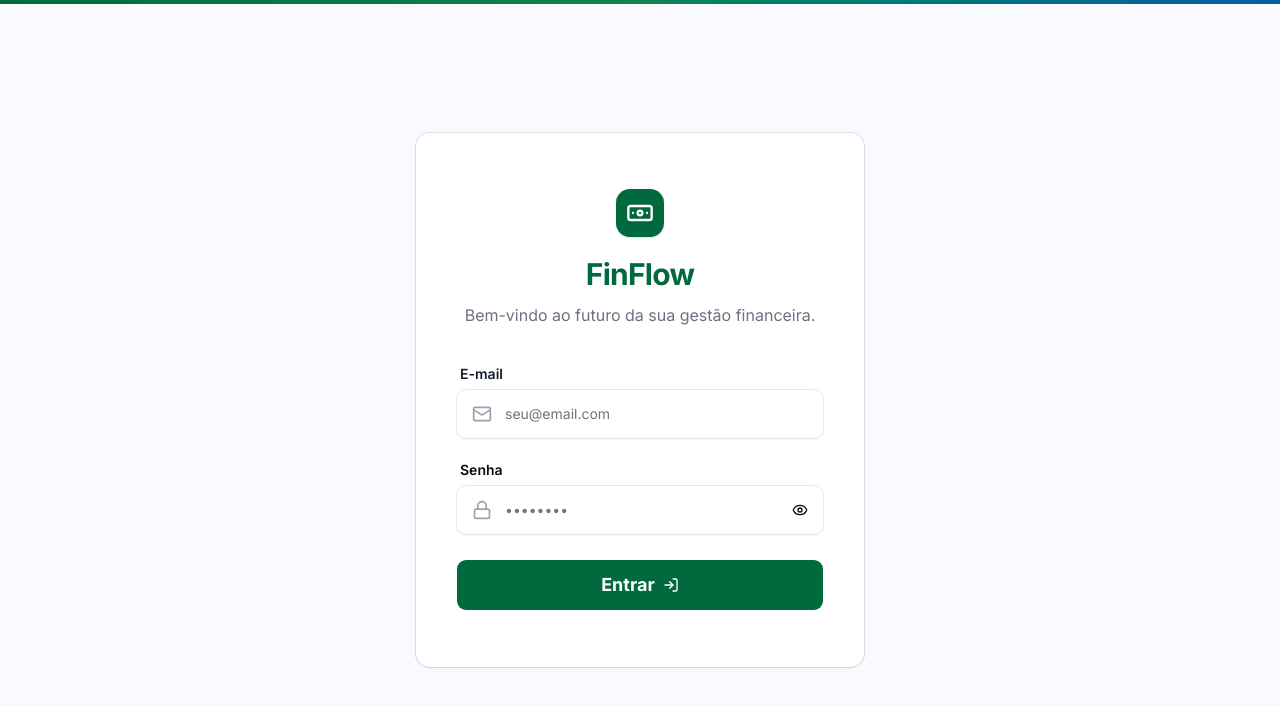
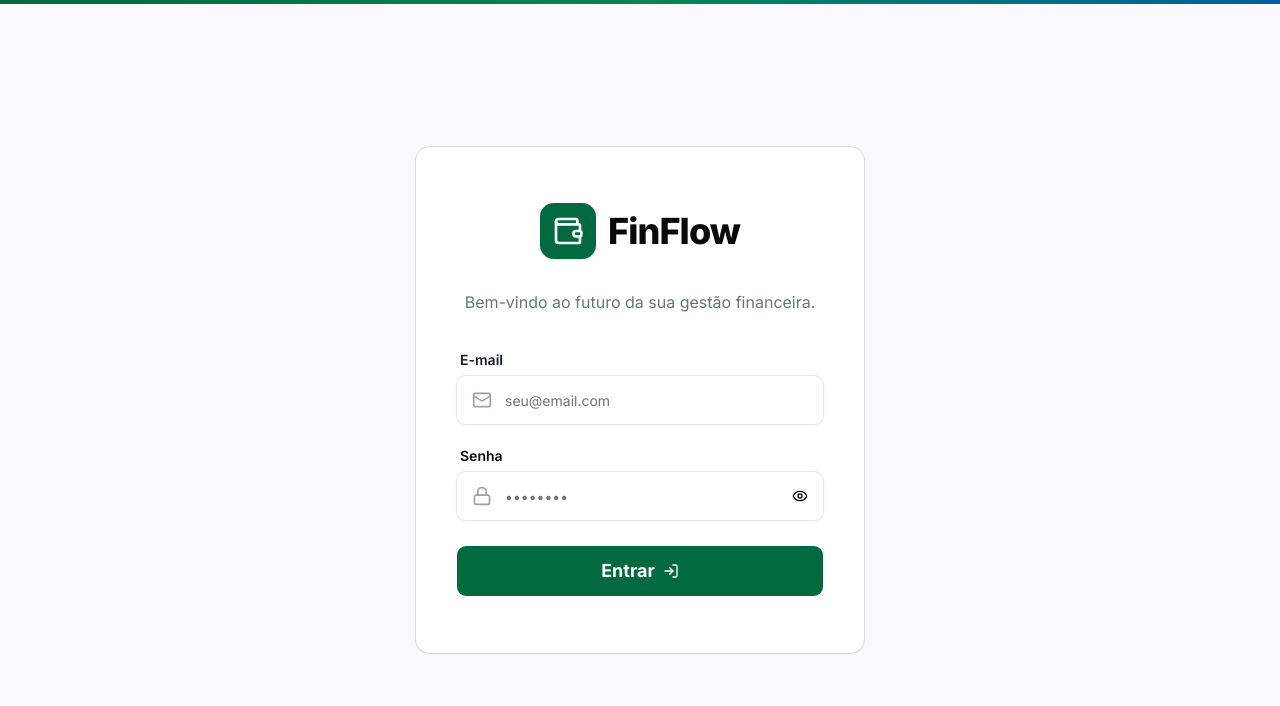
Before and after one commit to lucassobana/financial-saas, a Next.js app: page /login in a window 1280 px wide. Shown: the top 706 px of the page. Built offline with nearby package versions, Linux system fonts and the light colour scheme; no server answers.

Commit message:
:bug: fix: logo in login page

```diff
--- a/app/login/page.tsx
+++ b/app/login/page.tsx
@@ -7,10 +7,9 @@ import { Button } from "@/components/ui/button";
 import { Input } from "@/components/ui/input";
 import { Label } from "@/components/ui/label";
 import { Card, CardContent } from "@/components/ui/card";
-import { Banknote, Mail, Lock, LogIn, Eye, EyeOff } from "lucide-react";
+import { Banknote, Mail, Lock, LogIn, Eye, EyeOff, Wallet } from "lucide-react";
 // import { ArrowRightCircle } from "lucide-react"; // Import para quando habilitar o cadastro
-import { toast } from 'sonner'
-
+import { toast } from "sonner";
 
 export default function LoginPage() {
   const [email, setEmail] = useState("");
@@ -52,9 +51,9 @@ export default function LoginPage() {
       // } // Fechamento do else do isSignUp
     } catch (error: unknown) {
       if (error instanceof Error) {
-        toast.error(error.message)
+        toast.error(error.message);
       } else {
-        toast.error("Erro na autenticação")
+        toast.error("Erro na autenticação");
       }
     } finally {
       setLoading(false);
@@ -70,13 +69,15 @@ export default function LoginPage() {
           <Card className="border-gray-100 shadow-[0px_1px_3px_rgba(0,0,0,0.05),0px_1px_2px_rgba(0,0,0,0.03)] rounded-xl bg-white overflow-hidden">
             <CardContent className="p-8 md:p-10">
               <div className="flex flex-col items-center mb-10">
-                <div className="w-12 h-12 bg-[#006a3e] rounded-xl flex items-center justify-center mb-4 shadow-sm">
-                  <Banknote className="text-white w-7 h-7" />
+                <div className="flex items-center justify-center gap-3 mb-8">
+                  <div className="w-14 h-14 bg-[#006a3e] rounded-xl flex items-center justify-center shadow-sm">
+                    <Wallet className="text-white w-8 h-8" />
+                  </div>
+                  <h1 className="text-4xl font-extrabold tracking-tight antialiased">
+                    FinFlow
+                  </h1>
                 </div>
-                <h1 className="text-[30px] font-bold text-[#006a3e] tracking-tight">
-                  FinFlow
-                </h1>
-                <p className="text-gray-500 mt-2 text-center text-[16px]">
+                <p className="text-gray-500 text-center text-[16px]">
                   {/* Comentado o texto dinâmico para Beta */}
                   {/* isSignUp ? "Crie sua conta gratuita." : "Bem-vindo ao futuro da sua gestão financeira." */}
                   Bem-vindo ao futuro da sua gestão financeira.
```
